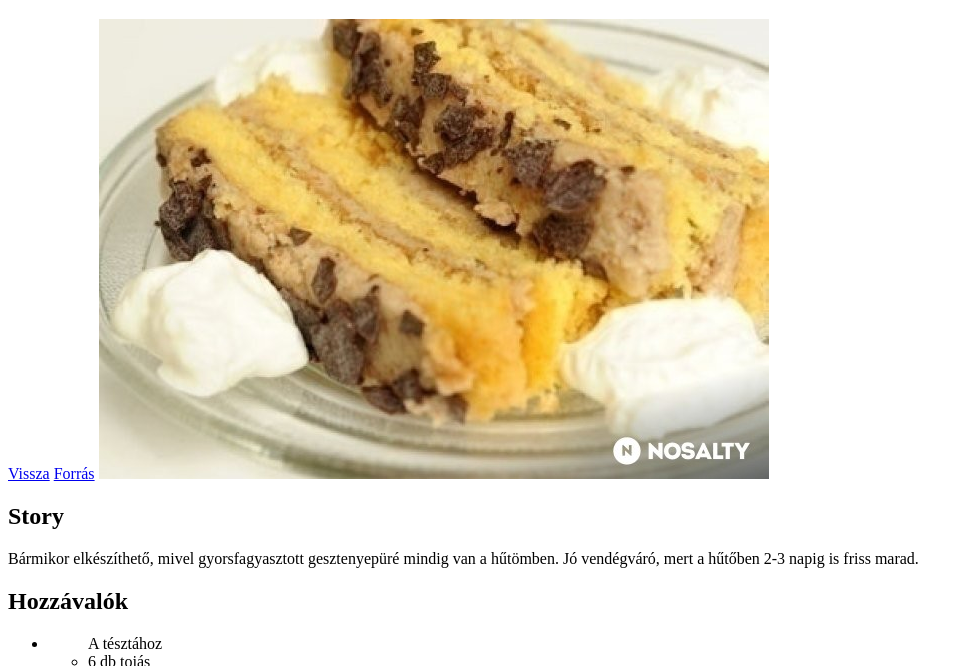
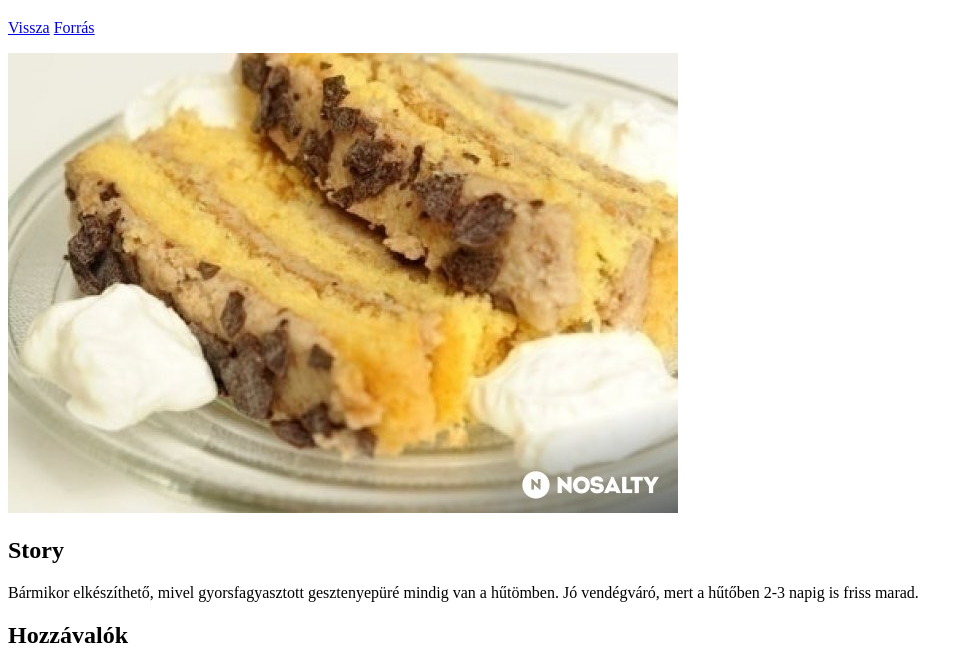
Before and after one commit to csontoskrisztian/receptek, a plain HTML site: page etelek/cintia_recept_1.html in a window 1280 px wide. Shown: the part 61-727 px from the top of the page, without its empty margins (0-973 px from the left). Drawn offline with Linux system fonts and the light colour scheme.

Commit message:
receptek elkészítése

```diff
--- a/etelek/cintia_recept_1.html
+++ b/etelek/cintia_recept_1.html
@@ -9,7 +9,7 @@
     <h1>Gesztenyetorta</h1>
     <a href="../index.html">Vissza</a>
     <a href="https://www.nosalty.hu/recept/gesztenyetorta">Forrás</a>
-    <img src="../images/gesztenyetorta.jpg" alt="Gesztenyetorta">
+    <p><img src="../images/gesztenyetorta.jpg" alt="Gesztenyetorta"></p>
 
     <h2>Story</h2>
     <p> Bármikor elkészíthető, mivel gyorsfagyasztott gesztenyepüré mindig van a hűtömben.
```
Also changed, not shown: etelek/cintia_recept_2.html (+1 -1 lines).
